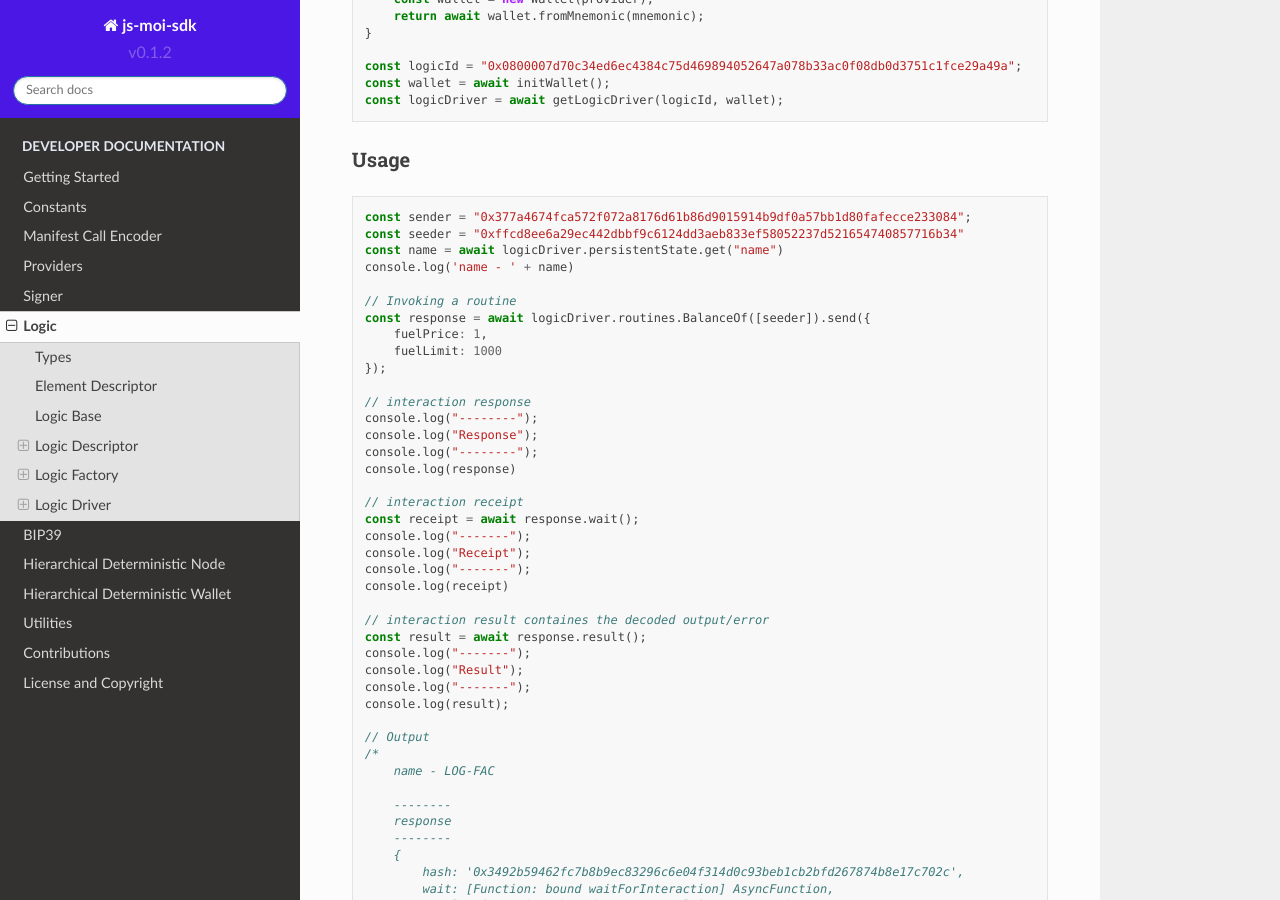
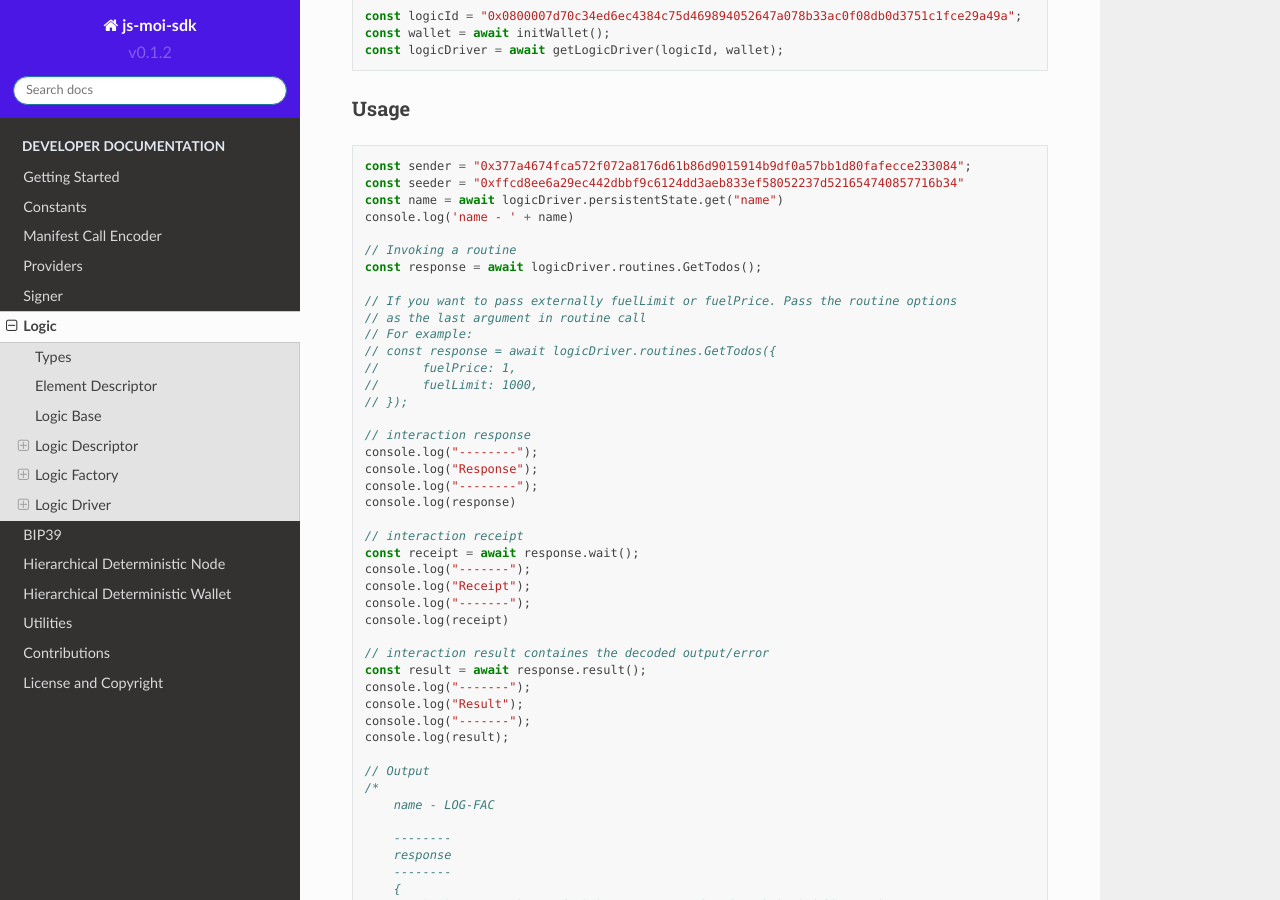
Before and after one commit to sarvalabs/js-moi-sdk, a Sphinx documentation site: the page built from docs/source/logic.rst, in a window 1280 px wide and 900 px high, scrolled down 7461 px. Built offline with Sphinx 7.4.7 and the Read the Docs theme 2.0.0, drawn with Linux system fonts in a browser that asks for light colours; some of the changed text lies outside the part shown.

Commit message:
docs: update example with simplified new routine calls

```diff
--- a/docs/source/logic.rst
+++ b/docs/source/logic.rst
@@ -161,10 +161,7 @@ Methods
         "0xffcd8ee6a29ec442dbbf9c6124dd3aeb833ef58052237d521654740857716b34"
     ]
 
-    const response = await factory.deploy("Seeder!", args).send({
-        fuelPrice: 1,
-        fuelLimit: 1000
-    });
+    const response = await factory.deploy("InitOwner!", args)
 
     // interaction response
     console.log("--------");
@@ -283,10 +280,15 @@ Usage
     console.log('name - ' + name)
 
     // Invoking a routine
-    const response = await logicDriver.routines.BalanceOf([seeder]).send({
-        fuelPrice: 1,
-        fuelLimit: 1000
-    });
+    const response = await logicDriver.routines.GetTodos();
+
+    // If you want to pass externally fuelLimit or fuelPrice. Pass the routine options
+    // as the last argument in routine call
+    // For example:
+    // const response = await logicDriver.routines.GetTodos({
+    //      fuelPrice: 1,
+    //      fuelLimit: 1000,
+    // });
 
     // interaction response
     console.log("--------");
```
